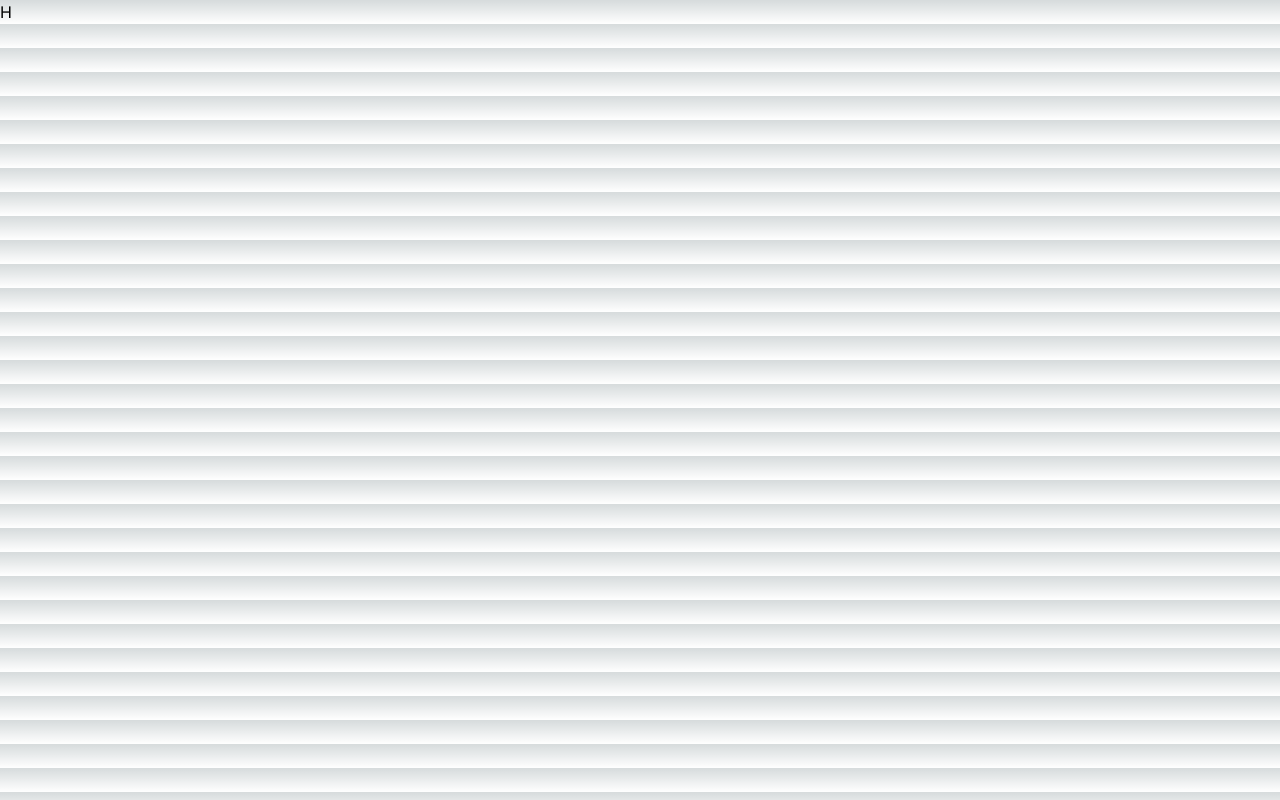
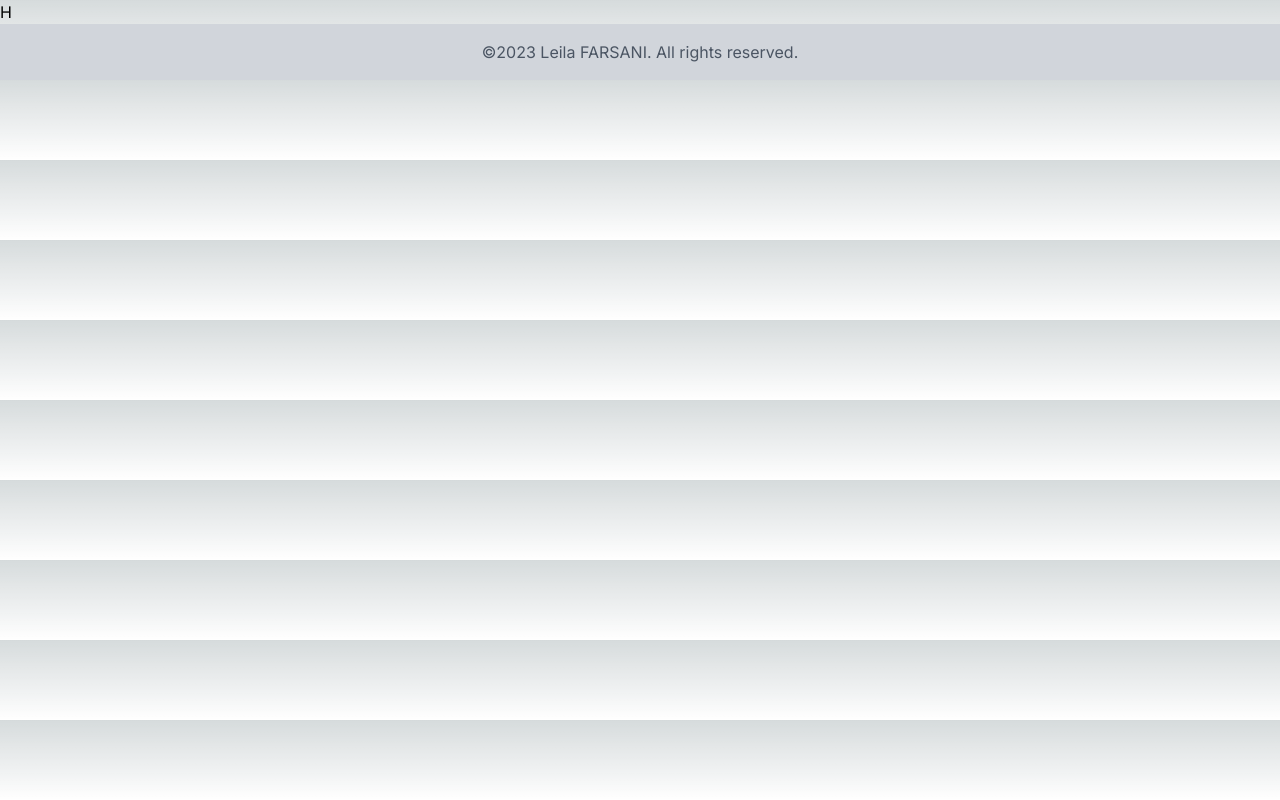
Before and after one commit to leilafarsani/leila-portfolio, a Next.js app: page / in a window 1280 px wide. Built offline with nearby package versions, Linux system fonts and the light colour scheme.

Commit message:
Footer Added

```diff
--- a/app/layout.tsx
+++ b/app/layout.tsx
@@ -1,6 +1,7 @@
 import './globals.css'
 import type { Metadata } from 'next'
 import { Inter } from 'next/font/google'
+import Footer from "@/components/footer/Footer";
 
 const inter = Inter({ subsets: ['latin'] })
 
@@ -16,7 +17,9 @@ export default function RootLayout({
 }) {
   return (
     <html lang="en">
-      <body className={inter.className}>{children}</body>
+      <body className={inter.className}>{children}
+      <Footer/>
+      </body>
     </html>
   )
 }
--- /dev/null
+++ b/components/footer/Footer.tsx
@@ -0,0 +1,13 @@
+
+const Footer = () => {
+  return (
+    <div className="bg-gray-300 py-4 text-center">
+      {" "}
+      <p className="text-gray-600">
+        &copy;{new Date().getFullYear()} Leila FARSANI. All rights reserved.
+      </p>
+    </div>
+  );
+}
+
+export default Footer
```
